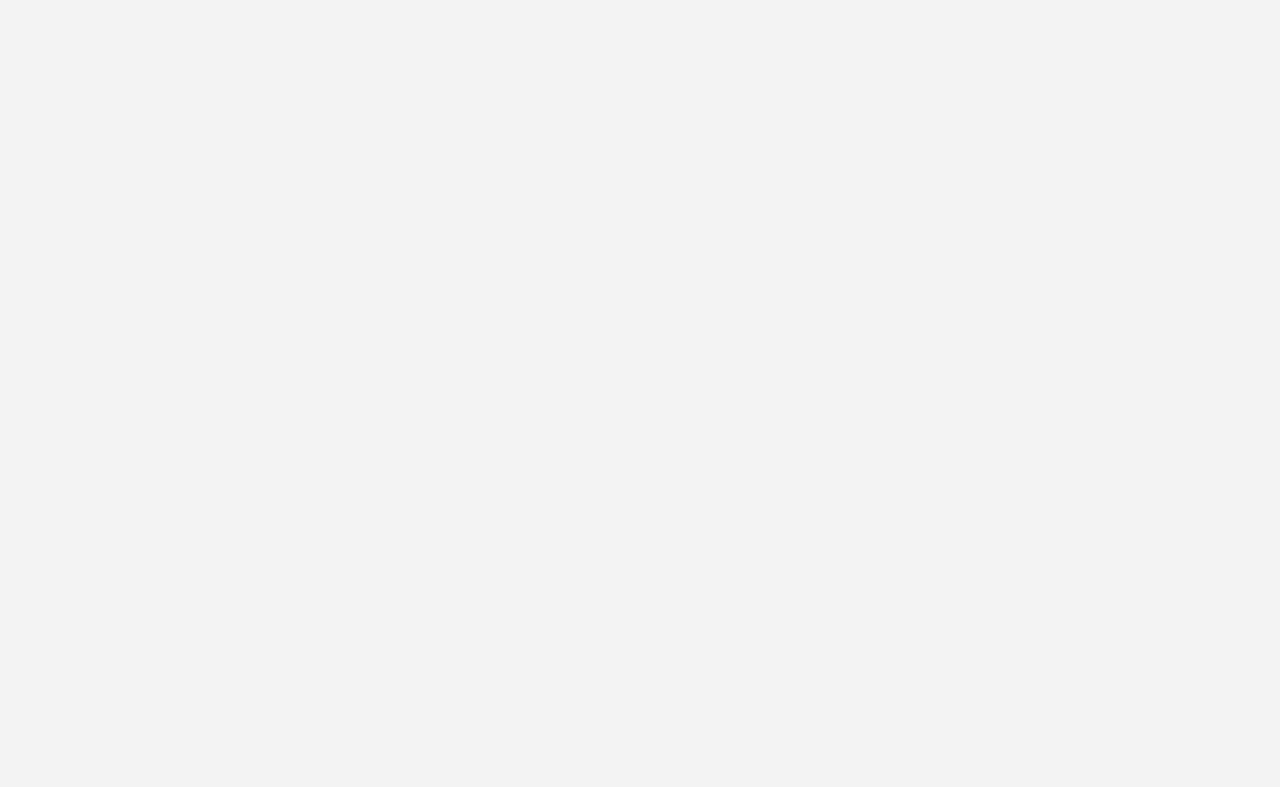
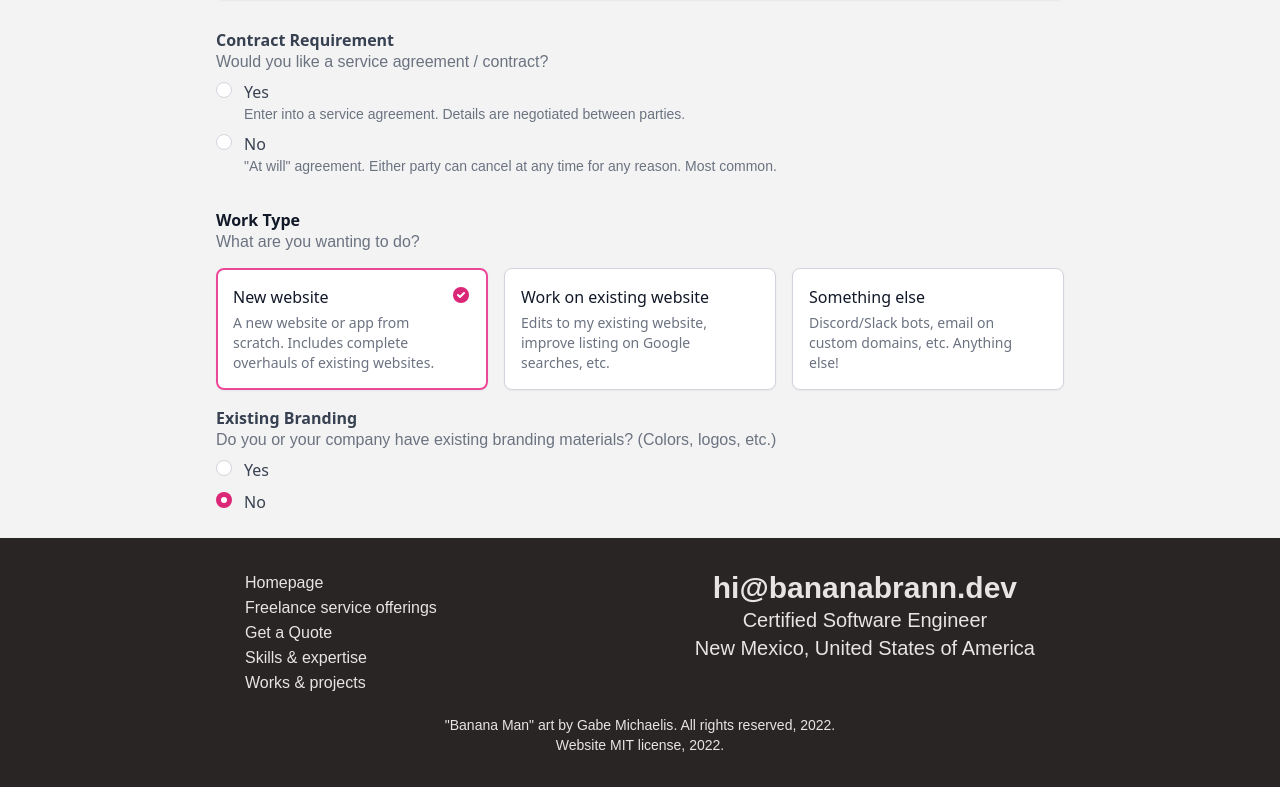
Before and after one commit to bananabrann/old-bananabrann.dev, a Next.js app: page /quote in a window 1280 px wide. Before the commit this address had no page. Shown: the part 974-1761 px from the top of the page. Before the commit the page ends 927 px from the top, so only its background shows below. Built offline with nearby package versions, Linux system fonts and the light colour scheme; a web font is replaced by a local one.

Commit message:
Change to quote calculator

```diff
--- /dev/null
+++ b/components/GetAQuote/QuoteCalculatorBranding.tsx
@@ -0,0 +1,86 @@
+export default function QuoteCalculatorBranding({
+  handleBranding,
+  isChecked,
+}: {
+  handleBranding: (b: boolean) => void;
+  isChecked: boolean;
+}) {
+  return (
+    <div className="my-4">
+      <label className="font-bold text-gray-700">Existing Branding</label>
+      <p className="leading-5 text-gray-500 mb-2">{`Do you or your company have existing branding materials? (Colors, logos, etc.)`}</p>
+      <legend className="sr-only">Branding Requirement</legend>
+      <fieldset>
+        <legend className="sr-only">Branding Required</legend>
+
+        <div className="space-y-2">
+          <div
+            key="branding-required-yes"
+            className="relative flex items-start"
+          >
+            <div className="flex items-center h-5">
+              <input
+                id="branding-required-yes"
+                aria-describedby={`branding-required-yes-description`}
+                name="plan"
+                type="radio"
+                checked={isChecked}
+                onChange={() => handleBranding(true)}
+                className="focus:ring-pink-500 h-4 w-4 text-pink-600 border-gray-300"
+              />
+            </div>
+            <div className="ml-3">
+              <label
+                htmlFor="branding-required-yes"
+                className="font-medium text-gray-700"
+              >
+                Yes
+              </label>
+              {/*
+              <p
+                id={`branding-required-yes-description`}
+                className="text-gray-500 text-sm"
+              >
+                {`Enter into a service agreement. Details are negotiated between parties.`}
+              </p>
+              */}
+            </div>
+          </div>
+
+          <div
+            key="branding-required-no"
+            className="relative flex items-start"
+          >
+            <div className="flex items-center h-5">
+              <input
+                id="branding-required-no"
+                aria-describedby={`branding-required-no-description`}
+                name="plan"
+                type="radio"
+                checked={!isChecked}
+                onChange={() => handleBranding(false)}
+                className="focus:ring-pink-500 h-4 w-4 text-pink-600 border-gray-300"
+              />
+            </div>
+            <div className="ml-3">
+              <label
+                htmlFor="branding-required-no"
+                className="font-medium text-gray-700"
+              >
+                No
+              </label>
+              {/*
+              <p
+                id={`branding-required-no-description`}
+                className="text-gray-500 text-sm"
+              >
+                {`"At will" agreement. Either party can cancel at any time for any reason. Most common.`}
+              </p>
+              */}
+            </div>
+          </div>
+        </div>
+      </fieldset>
+    </div>
+  );
+}
--- a/lib/interfaces/GettingStartedQuestionnaire.interface.ts
+++ b/lib/interfaces/GettingStartedQuestionnaire.interface.ts
@@ -21,6 +21,7 @@ export default interface GettingStartedQuestionnaire {
   contractRequired: boolean;
   orgAffiliation: OrgAffiliationOptions;
   isContractRequired: boolean;
+  isBrandingRequired: boolean;
   existingSiteUrl?: string;
   workAdditionalInfo?: string;
   businessName?: string;
--- a/pages/getstarted.tsx
+++ b/pages/quote.tsx
@@ -20,10 +20,12 @@ import GetAQuoteBudget from "../components/GetAQuote/GetAQuoteBudget";
 import GetAQuoteContractRequired from "../components/GetAQuote/GetAQuoteContractRequired";
 import GetAQuoteWorkType from "../components/GetAQuote/GetAQuoteWorkType";
 import GetAQuoteExistingSiteUrl from "../components/GetAQuote/GetAQuoteExistingSiteUrl";
+import QuoteCalculatorBranding from "../components/GetAQuote/QuoteCalculatorBranding";
 
 export default function GetStarted() {
   const [isAnOrganization, setIsAnOrganization] = useState<boolean>(false);
   const [contractRequired, setContractRequired] = useState<boolean>(false);
+  const [isBrandingRequired, setIsBrandingRequired] = useState<boolean>(false);
   const [questionnaireForm, setQuestionnaireForm] =
     useState<GettingStartedQuestionnaire>({} as GettingStartedQuestionnaire);
 
@@ -100,6 +102,11 @@ export default function GetStarted() {
     });
   }
 
+  function handleBrandingRequired(b: boolean) {
+    setIsBrandingRequired(b);
+    setQuestionnaireForm({...questionnaireForm, isBrandingRequired: b })
+  }
+
   return (
     <Layout home={false}>
       <Navbar />
@@ -159,7 +166,7 @@ export default function GetStarted() {
               />
             </div>
 
-            <GetAQuoteBudget handleBudget={handleBudget} />
+            {/* <GetAQuoteBudget handleBudget={handleBudget} /> */}
           </div>
 
           <GetAQuoteContractRequired
@@ -176,6 +183,10 @@ export default function GetStarted() {
             handleExistingSiteUrl={handleExistingSiteUrl}
           />
         )}
+
+        {questionnaireForm.workType === WorkType.WebNew && (
+          <QuoteCalculatorBranding isChecked={isBrandingRequired} handleBranding={handleBrandingRequired} />
+        )}
       </ContentBlock>
 
       <Footer />
```
